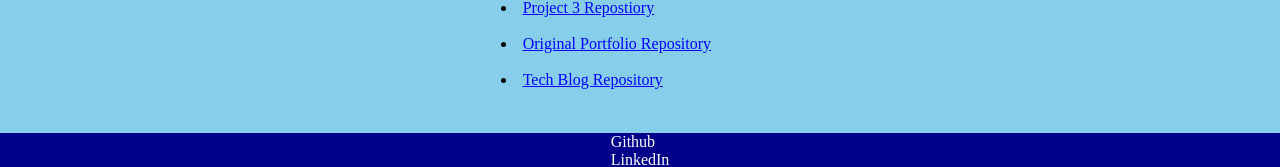
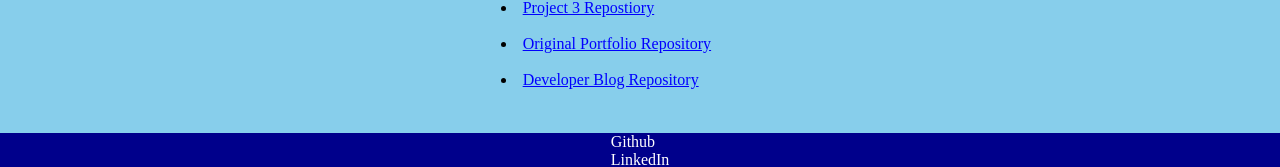
Before and after one commit to Joker282855/display-portfolio, a React (Create React App) app: page /portfolio in a window 1280 px wide. Shown: the part 1270-1437 px from the top of the page. Built offline with nearby package versions, Linux system fonts and the light colour scheme.

Commit message:
got some gramatical errors fixed

```diff
--- a/src/components/Portfolio/index.js
+++ b/src/components/Portfolio/index.js
@@ -45,7 +45,7 @@ function Portfolio() {
                 </li>
                 <br></br>
                 <li>
-                    <a href="https://github.com/Joker282855/blogger-tech">Tech Blog Repository</a>
+                    <a href="https://github.com/Joker282855/blogger-tech">Developer Blog Repository</a>
                 </li>
             </div>
         </section>
```
